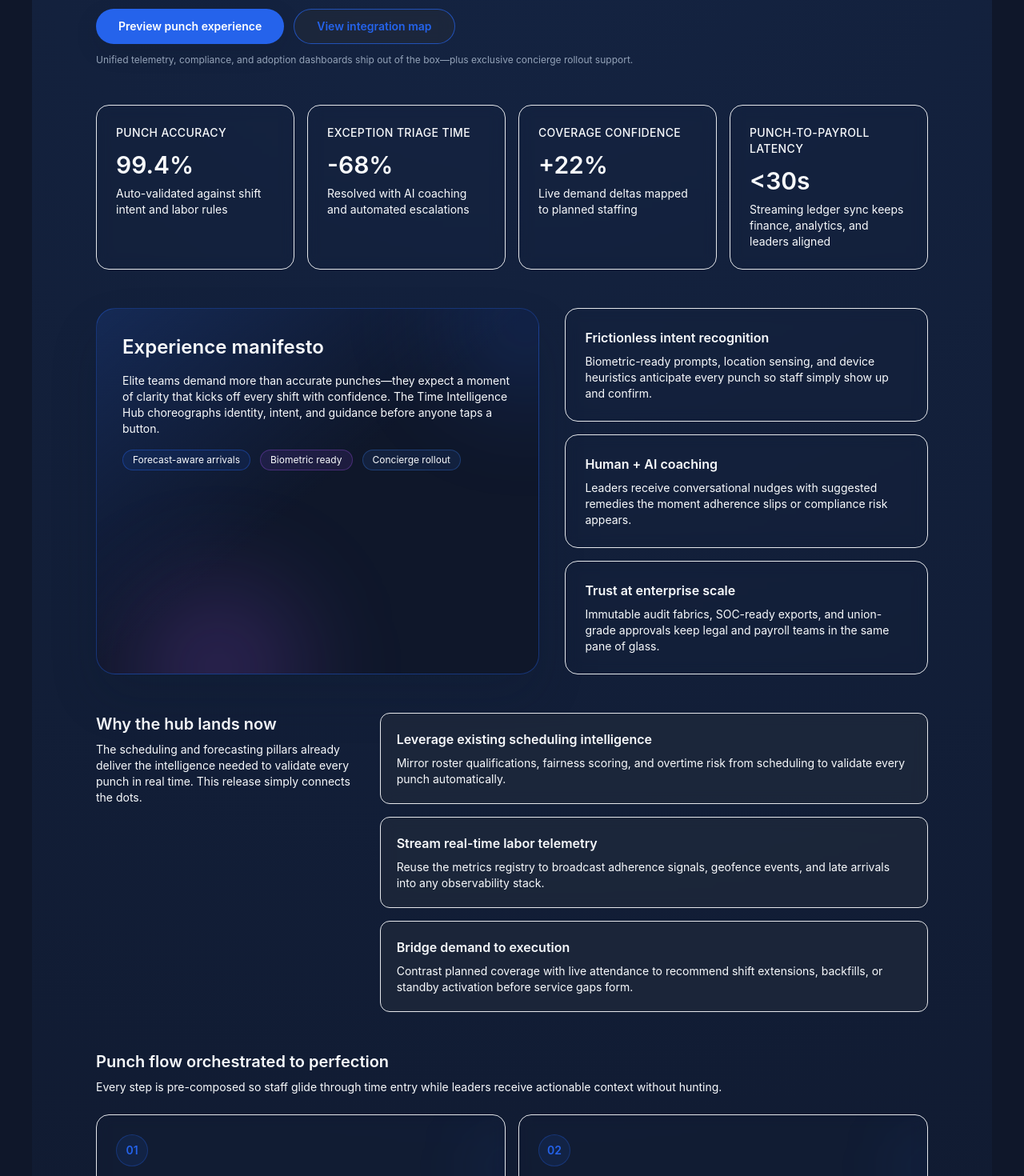
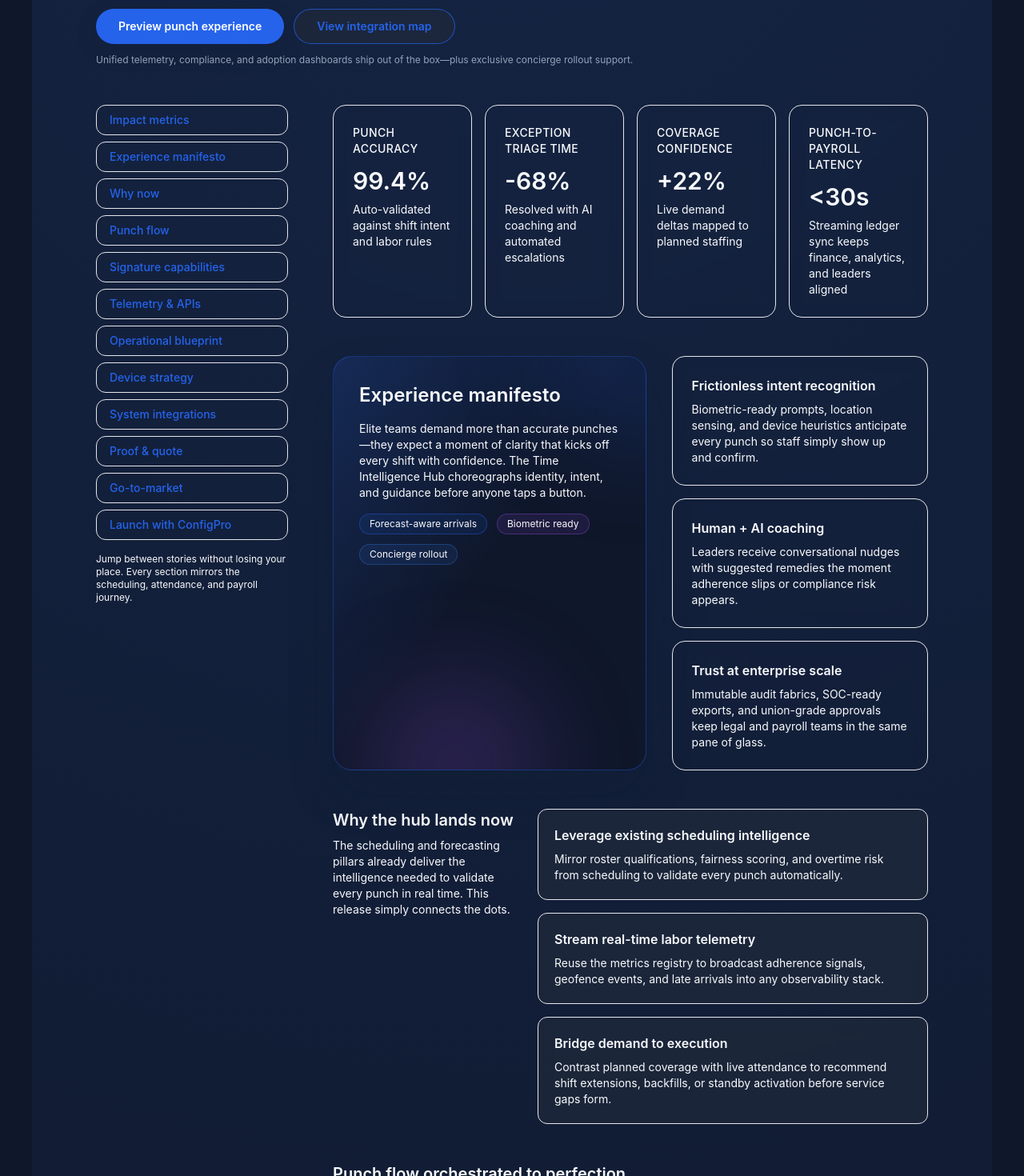
Before and after one commit to kayleschmoyer/ConfigPro, a React (Vite) app: page /shared/time-intelligence-hub in a window 1280 px wide. Shown: the part 300-1770 px from the top of the page at 80% size. Built offline with nearby package versions, Linux system fonts and the light colour scheme.

Commit message:
Add anchored navigation to time intelligence hub page

```diff
--- a/src/pages/shared/features/TimeIntelligenceHubPage.tsx
+++ b/src/pages/shared/features/TimeIntelligenceHubPage.tsx
@@ -250,6 +250,21 @@ const customerQuote = {
   context: '12 countries • 68k employees • SOC 2 Type II compliant deployment in under 90 days',
 };
 
+const sectionNavItems = [
+  { id: 'impact', label: 'Impact metrics' },
+  { id: 'experience', label: 'Experience manifesto' },
+  { id: 'why-now', label: 'Why now' },
+  { id: 'flow', label: 'Punch flow' },
+  { id: 'capabilities', label: 'Signature capabilities' },
+  { id: 'telemetry', label: 'Telemetry & APIs' },
+  { id: 'blueprint', label: 'Operational blueprint' },
+  { id: 'devices', label: 'Device strategy' },
+  { id: 'integrations', label: 'System integrations' },
+  { id: 'proof', label: 'Proof & quote' },
+  { id: 'gtm', label: 'Go-to-market' },
+  { id: 'cta', label: 'Launch with ConfigPro' },
+];
+
 export const TimeIntelligenceHubPage = () => {
   return (
     <div
@@ -280,13 +295,34 @@ export const TimeIntelligenceHubPage = () => {
             <Button variant="outline" className="rounded-full px-7 text-sm" size="md">
               View integration map
             </Button>
-            <span className="text-xs text-muted">
-              Unified telemetry, compliance, and adoption dashboards ship out of the box—plus exclusive concierge rollout support.
-            </span>
+            <span className="text-xs text-muted">Unified telemetry, compliance, and adoption dashboards ship out of the box—plus exclusive concierge rollout support.</span>
           </div>
         </header>
 
-        <section className="grid gap-4 sm:grid-cols-2 lg:grid-cols-4">
+        <div className="flex flex-col gap-10 lg:grid lg:grid-cols-[240px_1fr] lg:gap-14">
+          <nav className="lg:sticky lg:top-28 lg:self-start">
+            <div className="-mx-6 overflow-x-auto pb-2 lg:mx-0 lg:overflow-visible lg:pb-0">
+              <ul className="flex gap-3 px-6 text-sm text-muted-foreground lg:flex-col lg:gap-2 lg:px-0">
+                {sectionNavItems.map((item) => (
+                  <li key={item.id} className="flex-shrink-0 lg:flex-shrink">
+                    <a
+                      href={`#${item.id}`}
+                      className="inline-flex items-center gap-2 rounded-full border border-border/60 bg-card/70 px-4 py-2 font-medium transition-colors hover:border-primary/60 hover:text-foreground lg:w-full lg:rounded-xl lg:bg-card/50"
+                    >
+                      <span className="h-1.5 w-1.5 rounded-full bg-primary lg:hidden" aria-hidden />
+                      {item.label}
+                    </a>
+                  </li>
+                ))}
+              </ul>
+            </div>
+            <p className="hidden text-xs text-muted-foreground lg:mt-4 lg:block">
+              Jump between stories without losing your place. Every section mirrors the scheduling, attendance, and payroll journey.
+            </p>
+          </nav>
+
+          <div className="space-y-12">
+            <section id="impact" className="grid gap-4 scroll-mt-32 sm:grid-cols-2 lg:grid-cols-4">
               {heroStats.map((stat) => (
                 <div key={stat.label} className="rounded-2xl border border-border/60 bg-card/80 p-6 shadow-sm backdrop-blur">
                   <div className="text-sm font-medium uppercase tracking-wide text-muted-foreground">{stat.label}</div>
@@ -296,7 +332,7 @@ export const TimeIntelligenceHubPage = () => {
               ))}
             </section>
 
-        <section className="grid gap-8 lg:grid-cols-[1.1fr_0.9fr]">
+            <section id="experience" className="grid gap-8 scroll-mt-32 lg:grid-cols-[1.1fr_0.9fr]">
               <article className="relative overflow-hidden rounded-3xl border border-primary/40 bg-gradient-to-br from-primary/15 via-background to-background p-8 shadow-lg">
                 <div className="absolute -right-20 -top-20 h-48 w-48 rounded-full bg-primary/20 blur-3xl" aria-hidden />
                 <div className="absolute -bottom-24 left-12 h-52 w-52 rounded-full bg-purple-500/20 blur-3xl" aria-hidden />
@@ -322,7 +358,7 @@ export const TimeIntelligenceHubPage = () => {
               </div>
             </section>
 
-        <section className="grid gap-6 lg:grid-cols-3">
+            <section id="why-now" className="grid gap-6 scroll-mt-32 lg:grid-cols-3">
               <div className="lg:col-span-1">
                 <h2 className="text-xl font-semibold">Why the hub lands now</h2>
                 <p className="mt-2 text-sm text-muted-foreground">
@@ -339,7 +375,7 @@ export const TimeIntelligenceHubPage = () => {
               </div>
             </section>
 
-        <section className="space-y-6">
+            <section id="flow" className="space-y-6 scroll-mt-32">
               <header className="space-y-2">
                 <h2 className="text-xl font-semibold">Punch flow orchestrated to perfection</h2>
                 <p className="text-sm text-muted-foreground">
@@ -363,7 +399,7 @@ export const TimeIntelligenceHubPage = () => {
               </div>
             </section>
 
-        <section className="space-y-4">
+            <section id="capabilities" className="space-y-4 scroll-mt-32">
               <div className="flex flex-col gap-2 sm:flex-row sm:items-end sm:justify-between">
                 <div>
                   <h2 className="text-xl font-semibold">Signature capabilities</h2>
@@ -384,7 +420,7 @@ export const TimeIntelligenceHubPage = () => {
               </div>
             </section>
 
-        <section className="space-y-6">
+            <section id="telemetry" className="space-y-6 scroll-mt-32">
               <header className="space-y-2">
                 <h2 className="text-xl font-semibold">Telemetry, coaching, and APIs in one pane</h2>
                 <p className="text-sm text-muted-foreground">
@@ -408,7 +444,7 @@ export const TimeIntelligenceHubPage = () => {
               </div>
             </section>
 
-        <section className="space-y-6">
+            <section id="blueprint" className="space-y-6 scroll-mt-32">
               <header className="space-y-2">
                 <h2 className="text-xl font-semibold">Operational blueprint</h2>
                 <p className="text-sm text-muted-foreground">
@@ -433,7 +469,7 @@ export const TimeIntelligenceHubPage = () => {
               </div>
             </section>
 
-        <section className="space-y-4">
+            <section id="devices" className="space-y-4 scroll-mt-32">
               <header className="space-y-2">
                 <h2 className="text-xl font-semibold">Device and environment mastery</h2>
                 <p className="text-sm text-muted-foreground">
@@ -457,7 +493,7 @@ export const TimeIntelligenceHubPage = () => {
               </div>
             </section>
 
-        <section className="grid gap-6 lg:grid-cols-3">
+            <section id="integrations" className="grid gap-6 scroll-mt-32 lg:grid-cols-3">
               <div className="lg:col-span-1">
                 <h2 className="text-xl font-semibold">System integrations</h2>
                 <p className="mt-2 text-sm text-muted-foreground">
@@ -481,7 +517,7 @@ export const TimeIntelligenceHubPage = () => {
               </div>
             </section>
 
-        <section className="grid gap-6 md:grid-cols-[1.1fr_0.9fr]">
+            <section id="proof" className="grid gap-6 scroll-mt-32 md:grid-cols-[1.1fr_0.9fr]">
               <div className="space-y-4">
                 <h2 className="text-xl font-semibold">Proof the elite experience delivers</h2>
                 <p className="text-sm text-muted-foreground">
@@ -504,7 +540,7 @@ export const TimeIntelligenceHubPage = () => {
               </aside>
             </section>
 
-        <section className="space-y-4">
+            <section id="gtm" className="space-y-4 scroll-mt-32">
               <h2 className="text-xl font-semibold">Go-to-market narrative</h2>
               <ul className="grid gap-3 text-sm text-muted-foreground sm:grid-cols-3">
                 {goToMarket.map((item) => (
@@ -515,7 +551,10 @@ export const TimeIntelligenceHubPage = () => {
               </ul>
             </section>
 
-        <section className="rounded-3xl border border-primary/40 bg-gradient-to-r from-primary/15 via-background to-purple-500/10 p-8 text-center shadow-lg">
+            <section
+              id="cta"
+              className="rounded-3xl border border-primary/40 bg-gradient-to-r from-primary/15 via-background to-purple-500/10 p-8 text-center shadow-lg scroll-mt-32"
+            >
               <h2 className="text-2xl font-semibold text-foreground">Bring the elite time intelligence experience to your teams</h2>
               <p className="mx-auto mt-3 max-w-3xl text-sm text-muted-foreground">
                 Pair our orchestration experts with your operations leads to launch in record time. We co-design punch flows, hardware rollouts, and success metrics so every shift starts with certainty.
@@ -531,5 +570,7 @@ export const TimeIntelligenceHubPage = () => {
             </section>
           </div>
         </div>
+      </div>
+    </div>
   );
 };
```
Lines whose indentation alone changed are shown as unchanged.
